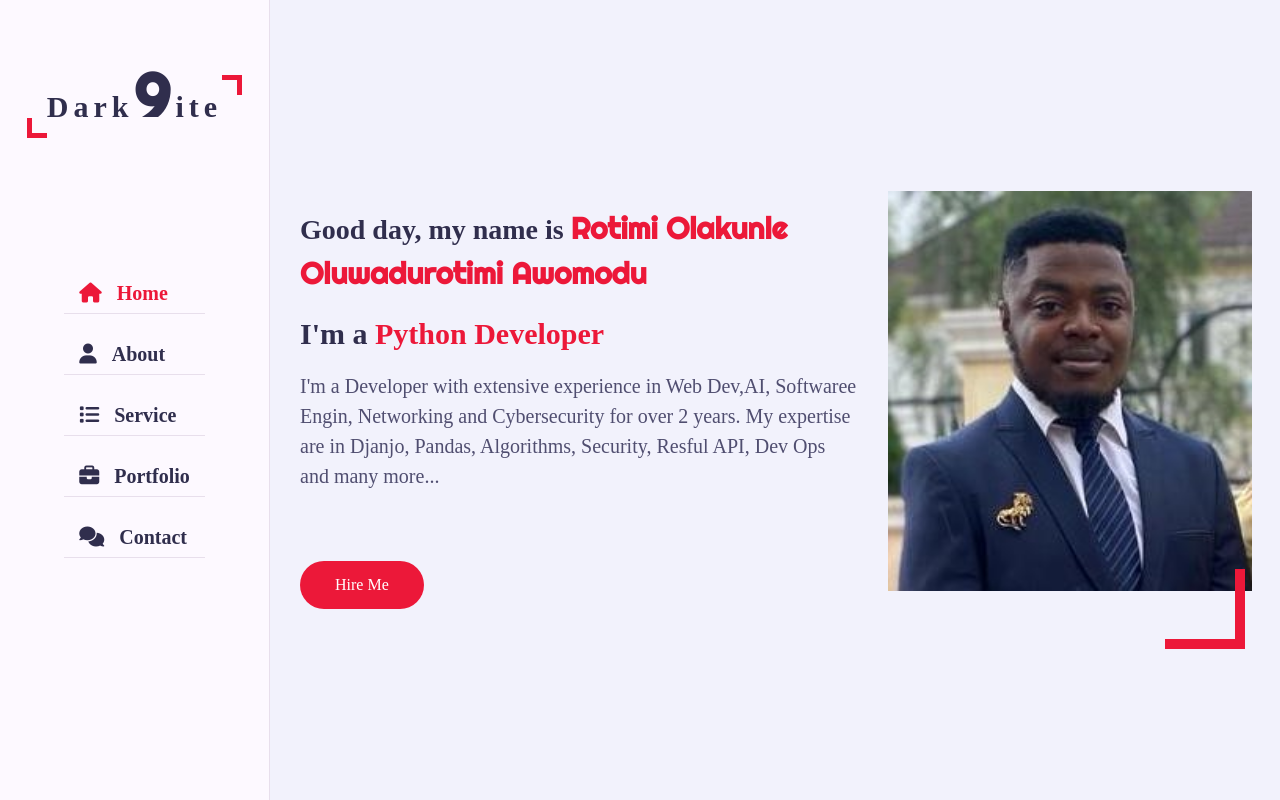
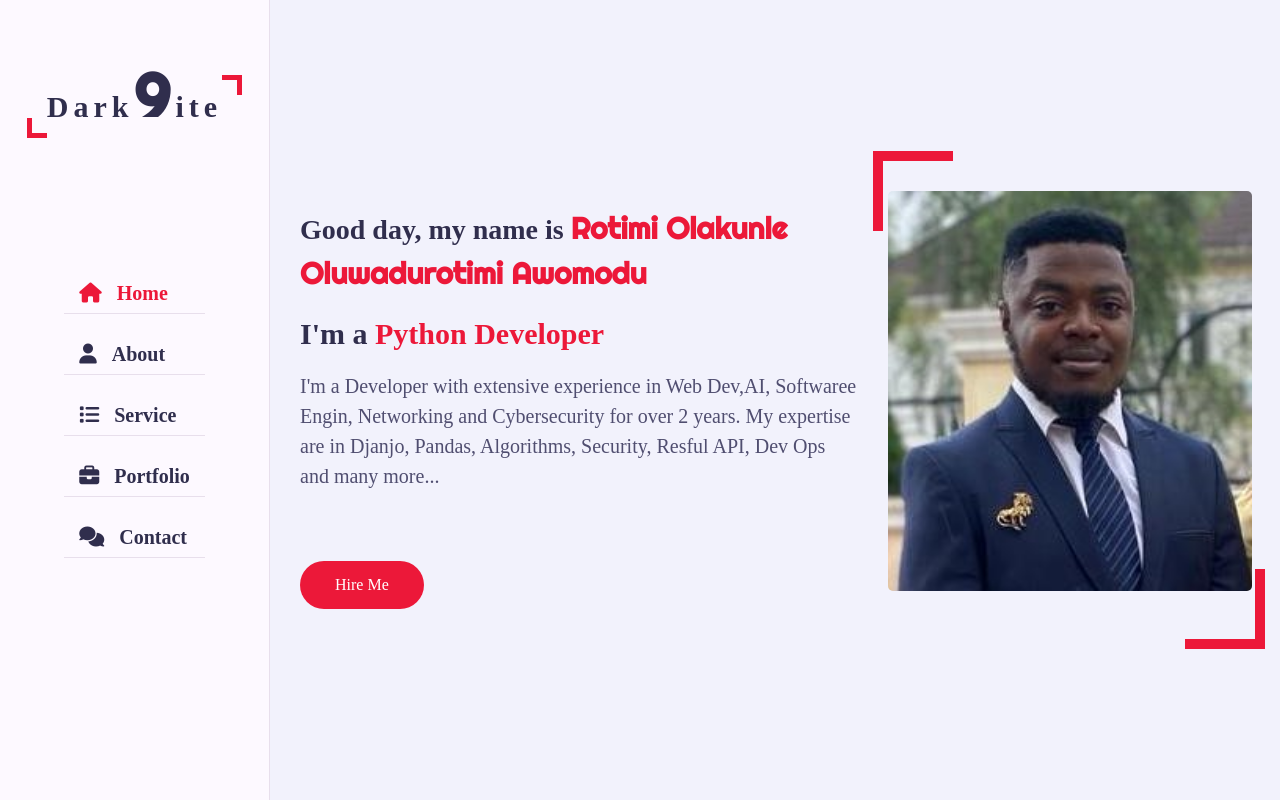
Before and after one commit to Steven-Awo/Portfolio, a plain HTML site: page index.html in a window 1280 px wide. Drawn offline with Linux system fonts and the light colour scheme.

Commit message:
done wth home section

```diff
--- a/css/style.css
+++ b/css/style.css
@@ -34,15 +34,13 @@ body
     background-color: var(--bg-black-900);
     display: block;
     min-height: 100vh;
-    position: fixed;
-    left: 270px;
-    right: 0;
-    top: 0;
     opacity: 1;
-    z-index: 0;
     padding: 0 30px;
 }
 
+.Main-content{
+    padding-left: 270px;
+}
 .padd-15{
     padding-right: 15px;
     padding-left: 15px;
@@ -269,13 +267,26 @@ h3.my-profession{
     content: '';
     position: absolute;
     height: 80px;
-    right: 20px;
+    right: 0;
     width: 80px;
     bottom: -40px;
     border-right: 10px solid var(--skin-color);
     border-bottom: 10px solid var(--skin-color);
 }
 
+.home-img::before{
+    content: '';
+    position: absolute;
+    height: 80px;
+    left: 0;
+    width: 80px;
+    top: -40px;
+    border-left: 10px solid var(--skin-color);
+    border-top: 10px solid var(--skin-color);
+}
+
 .home .home-img img{
     height: 400px;
+    margin: auto;
+    border-radius: 5px;
 }
```
